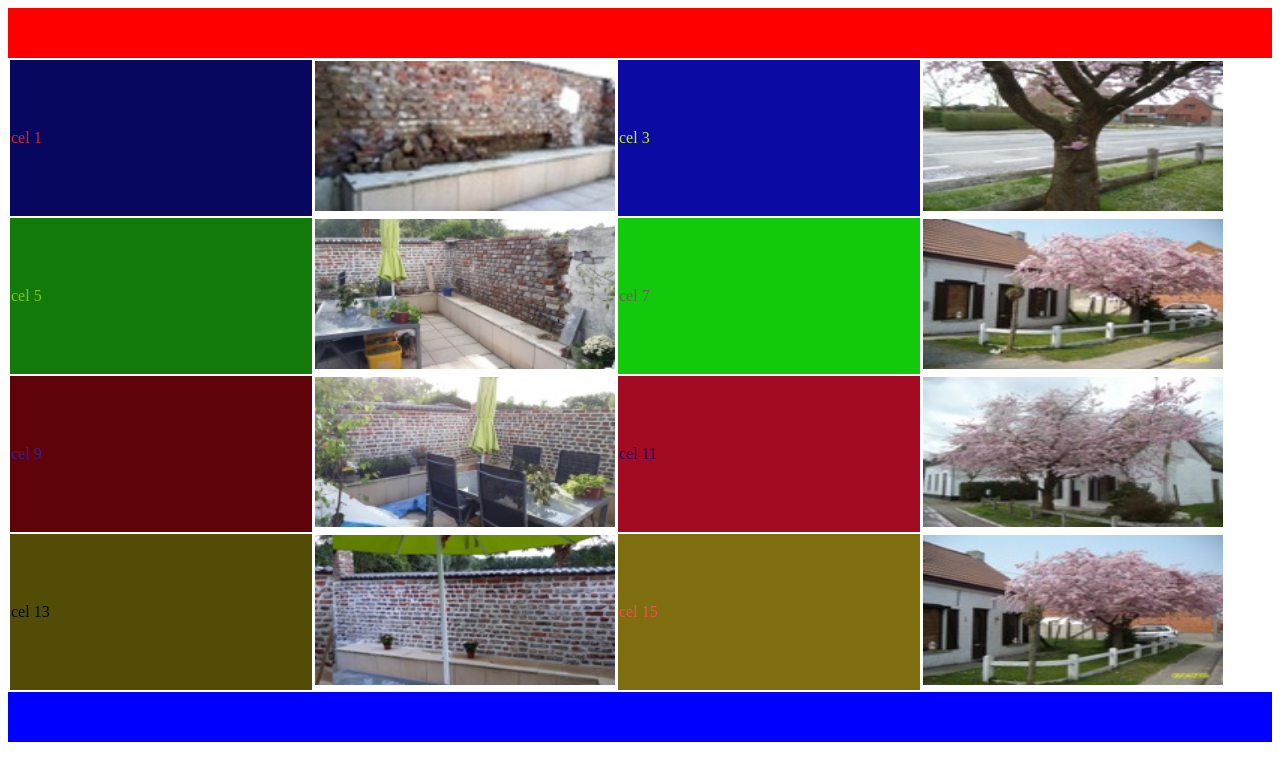
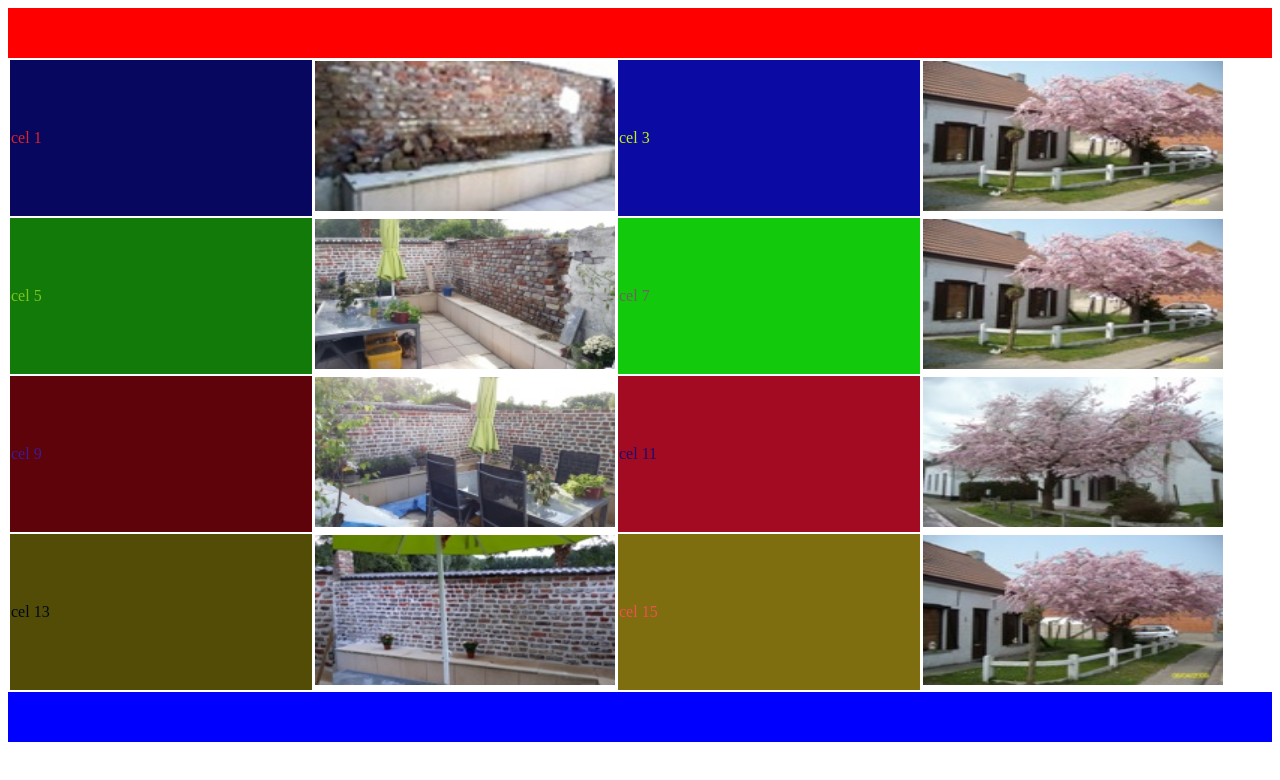
Before and after one commit to Denoele/Huiswerk--Les--9, a plain HTML site: page index.html in a window 1280 px wide. Drawn offline with Linux system fonts and the light colour scheme.

Commit message:
Update index.html

```diff
--- a/index.html
+++ b/index.html
@@ -12,7 +12,7 @@
         <td id="cel1">cel 1</td>
         <td><img id="cel2" src="Afbeeldingen/tuin.jpg" alt=""></td>
         <td id="cel3">cel 3</td>
-        <td><img id="cel4" src="Afbeeldingen/boom.jpg" alt=""></td>
+        <td><img id="cel8" src="Afbeeldingen/boom2.JPG" alt=""></td>
         </tr>
         <tr>
         <td id="cel5">cel 5</td>
```
